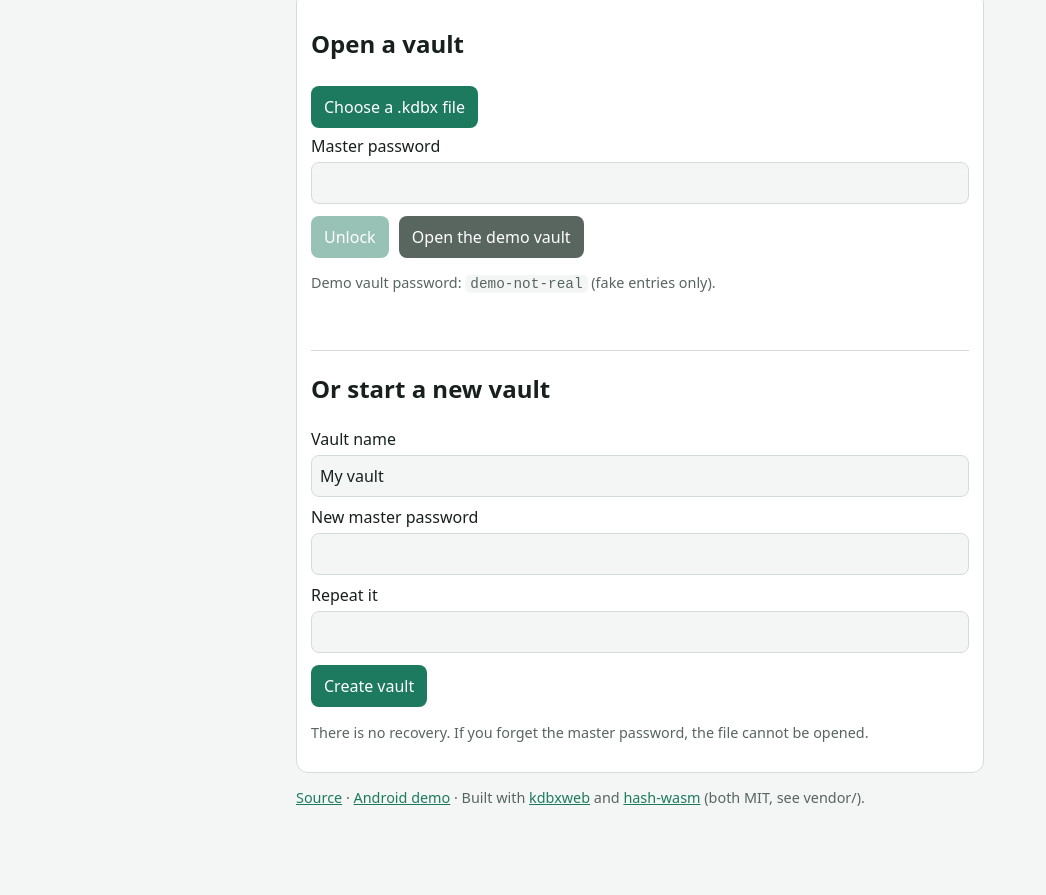
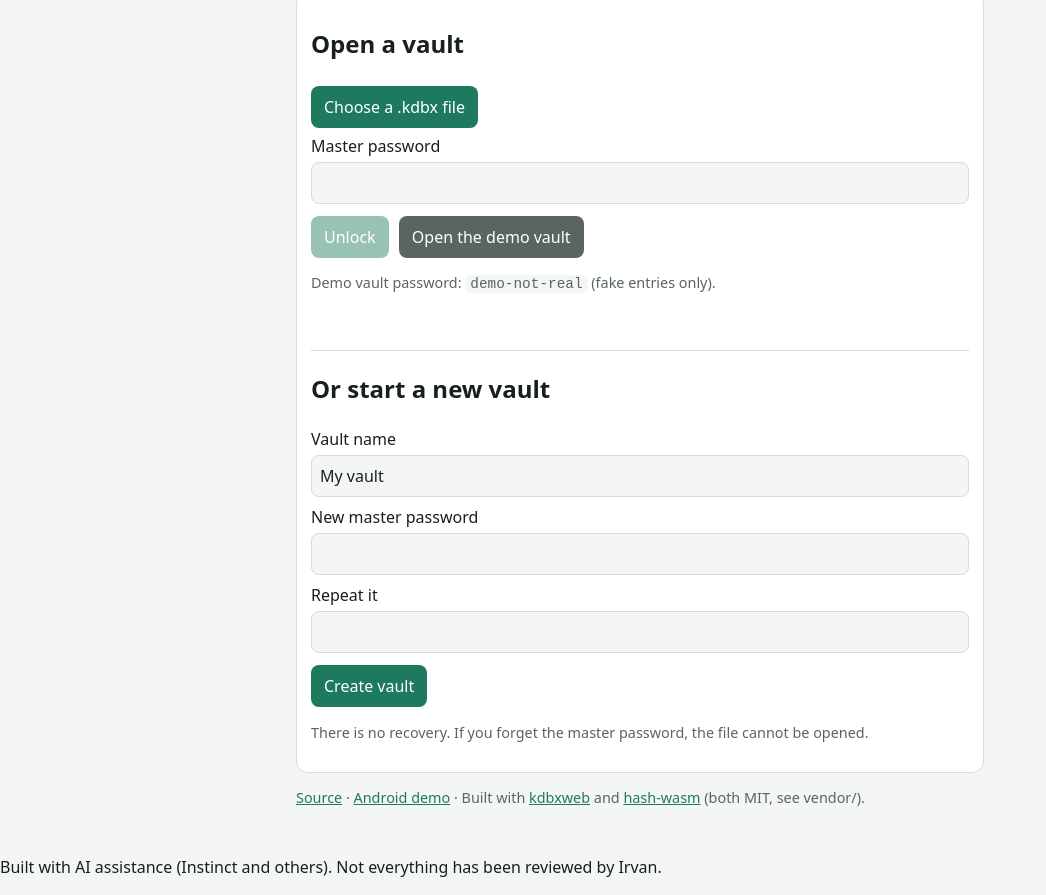
Before and after one commit to irvan-putra/saku, a plain HTML site: page site/index.html in a window 1280 px wide. Shown: the part 281-1176 px from the top of the page, without its empty margins (0-1046 px from the left). Before the commit the page ends 1120 px from the top, so only its background shows below. Drawn offline with Linux system fonts and the light colour scheme.

Commit message:
Add AI-assistance note: built with AI (Instinct and others), not everything reviewed by Irvan

```diff
--- a/site/index.html
+++ b/site/index.html
@@ -44,4 +44,5 @@
 </section>
 <p class="mut"><a href="https://github.com/irvan-putra/saku">Source</a> · <a href="https://github.com/irvan-putra/saku/releases">Android demo</a> · Built with <a href="https://github.com/keeweb/kdbxweb">kdbxweb</a> and <a href="https://github.com/Daninet/hash-wasm">hash-wasm</a> (both MIT, see vendor/).</p>
 </main>
-<script src="vendor/kdbxweb.min.js"></script><script src="vendor/argon2.umd.min.js"></script><script src="vault.js"></script></body></html>
+<script src="vendor/kdbxweb.min.js"></script><script src="vendor/argon2.umd.min.js"></script><script src="vault.js"></script><p class="ai-note" style="text-align:center;font:12px/1.4 system-ui,sans-serif;opacity:.7;margin:24px 12px">Built with AI assistance (Instinct and others). Not everything has been reviewed by Irvan.</p>
+</body></html>
```
Also changed, not shown: README.md.
